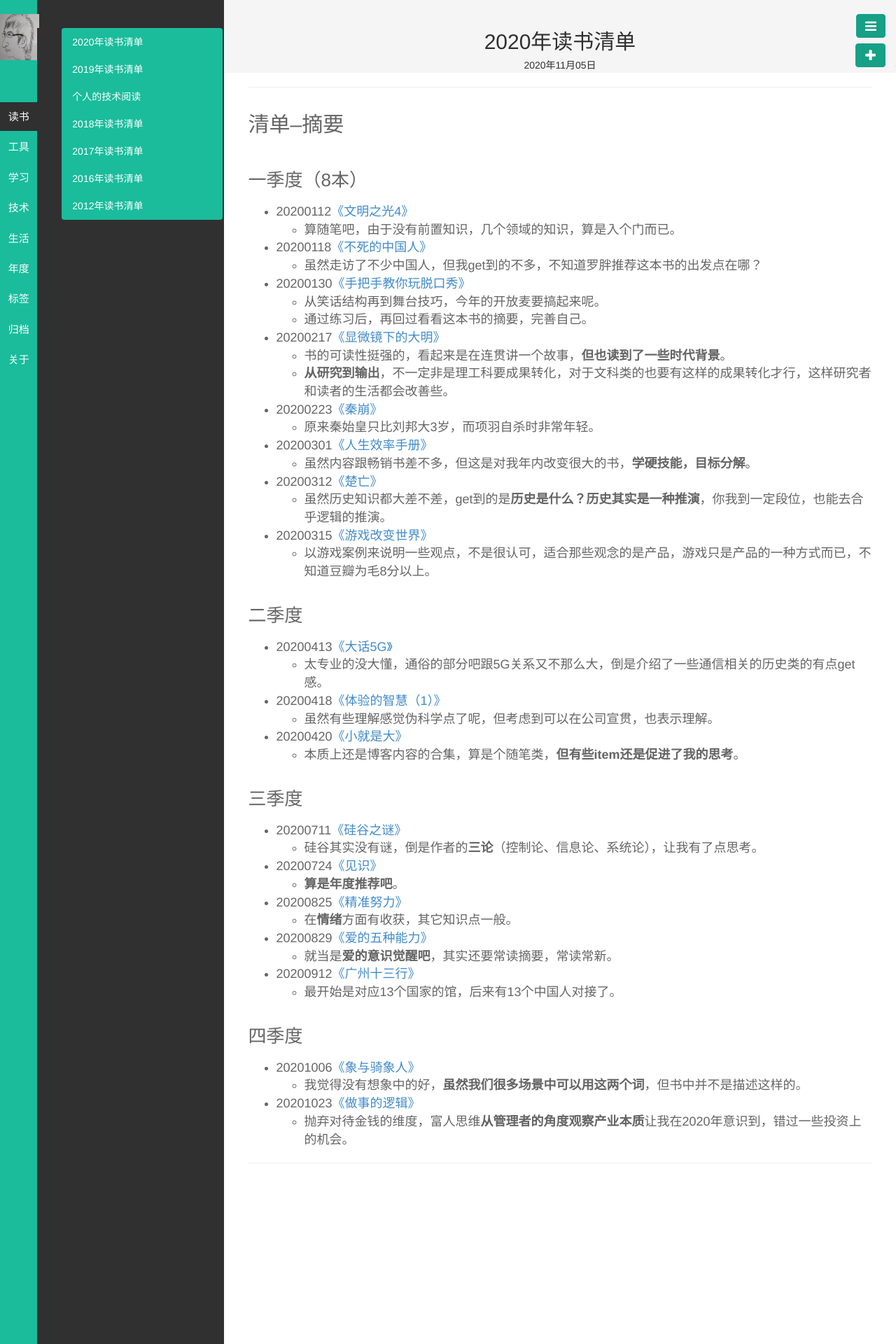
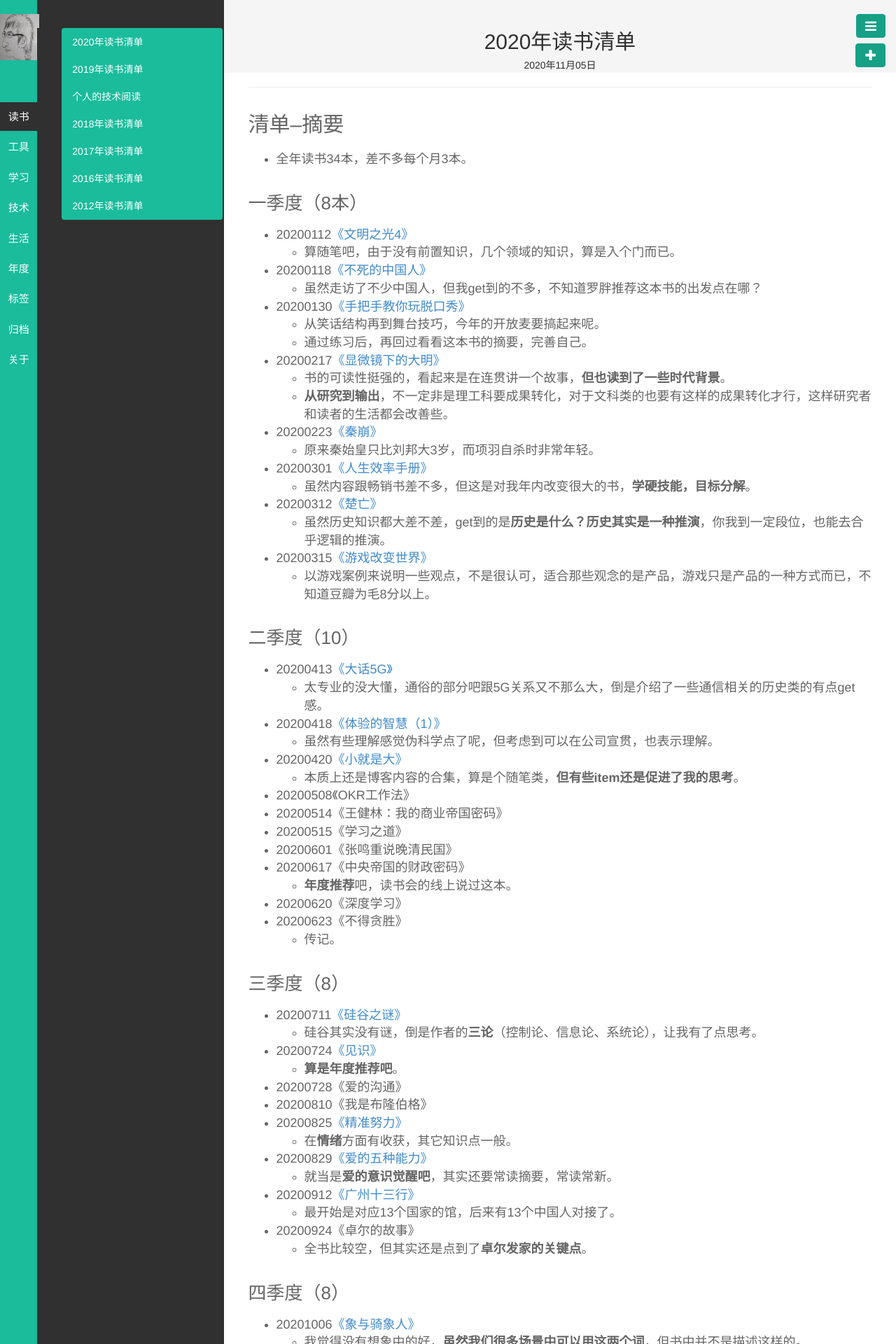
Before and after one commit to wolflion/blog, a Jekyll site: the page built from _posts/读书/2020-11-05-book-list-2020.md, in a window 1280 px wide. Shown: the top 1920 px of the page at 70% size. Built offline with Jekyll 4.4.1, drawn with Linux system fonts in a browser that asks for light colours; some of the changed text lies outside the part shown.

Commit message:
更新自己2020年读书情况

```diff
--- a/_posts/读书/2020-11-05-book-list-2020.md
+++ b/_posts/读书/2020-11-05-book-list-2020.md
@@ -9,6 +9,8 @@ description:
 ---
 
 ## 清单--摘要
+
++ 全年读书34本，差不多每个月3本。
 
 ### 一季度（8本）
 
@@ -31,7 +33,7 @@ description:
 + 20200315[《游戏改变世界》](https://www.jianshu.com/p/367d3f8c4610)
   + 以游戏案例来说明一些观点，不是很认可，适合那些观念的是产品，游戏只是产品的一种方式而已，不知道豆瓣为毛8分以上。
 
-### 二季度
+### 二季度（10）
 
 + 20200413[《大话5G》](https://www.jianshu.com/p/b6131d79315f)
   + 太专业的没大懂，通俗的部分吧跟5G关系又不那么大，倒是介绍了一些通信相关的历史类的有点get感。
@@ -39,24 +41,67 @@ description:
   + 虽然有些理解感觉伪科学点了呢，但考虑到可以在公司宣贯，也表示理解。
 + 20200420[《小就是大》](https://www.jianshu.com/p/d7b81b12d4ed)
   + 本质上还是博客内容的合集，算是个随笔类，**但有些item还是促进了我的思考**。
++ 20200508《OKR工作法》
++ 20200514《王健林：我的商业帝国密码》
++ 20200515《学习之道》
++ 20200601《张鸣重说晚清民国》
++ 20200617《中央帝国的财政密码》
+  + **年度推荐**吧，读书会的线上说过这本。
++ 20200620《深度学习》
++ 20200623《不得贪胜》
+  + 传记。
 
-### 三季度
+### 三季度（8）
 
 + 20200711[《硅谷之谜》](https://www.jianshu.com/p/495ea400beee)
   + 硅谷其实没有谜，倒是作者的**三论**（控制论、信息论、系统论），让我有了点思考。
 + 20200724[《见识》](https://www.jianshu.com/p/fc26cfabe7e4)
   + **算是年度推荐吧**。
++ 20200728《爱的沟通》
++ 20200810《我是布隆伯格》
 + 20200825[《精准努力》](https://www.jianshu.com/p/3d0fe3bd9dbe)
   + 在**情绪**方面有收获，其它知识点一般。
 + 20200829[《爱的五种能力》](https://www.jianshu.com/p/c1b44c784c04)
   + 就当是**爱的意识觉醒吧**，其实还要常读摘要，常读常新。
 + 20200912[《广州十三行》](https://www.jianshu.com/p/34ca12f3c6e5)
   + 最开始是对应13个国家的馆，后来有13个中国人对接了。
++ 20200924《卓尔的故事》
+  + 全书比较空，但其实还是点到了**卓尔发家的关键点**。
 
-### 四季度
+### 四季度（8）
 
 + 20201006[《象与骑象人》](https://www.jianshu.com/p/5ab3a71334fe)
   + 我觉得没有想象中的好，**虽然我们很多场景中可以用这两个词**，但书中并不是描述这样的。
-
++ 20201018《中国巨债》
+  + 有点学术了，不过知识点自成体系。
 + 20201023[《做事的逻辑》](https://www.jianshu.com/p/5e1586bda99e)
   + 抛弃对待金钱的维度，富人思维**从管理者的角度观察产业本质**让我在2020年意识到，错过一些投资上的机会。
++ 20201107《李光耀观天下》
+  + 并没有觉得多好，但我感觉，李确实是个**实用主义者**。
++ 20201118《掌控习惯》
++ 20201128《蒋经国传》
+  + 小蒋年轻的时候也很激进啊。
++ 20201213《激荡三十年》（上）
+  + 倒是对一些官员有了新的认识。
++ 20201227《战神粟裕》
+  + 阅读完成，自己基本上把苏北、鲁南、淮海这条线给串起来了。
+
+### 虚构类
+
++ 《侯卫东官场笔记》全8册
+  + 看了不止1遍，估计得有2遍吧，至少对地市级及以下的官场情况有直观的了解。
+
+### 买的书（9本250.84）
+
++ 20201026《原来数学可以这样学》12.9
++ 20201026《题1》26.41
++ 20200817《题2》8.82
++ 20200808《教材1》27.84
++ 20200706《大哉数学之为用》42.68
++ 20200715《教材2》34.79
++ 20200414《逛动物园是件正经事》、《濒湖脉学》 50.4   *当当*
++ 20200122《操作系统导论》47  *JD*
+
+### 在读的书
+
++ 一大堆，就不罗列了（技术类的最多、闲书相对少些）
```
